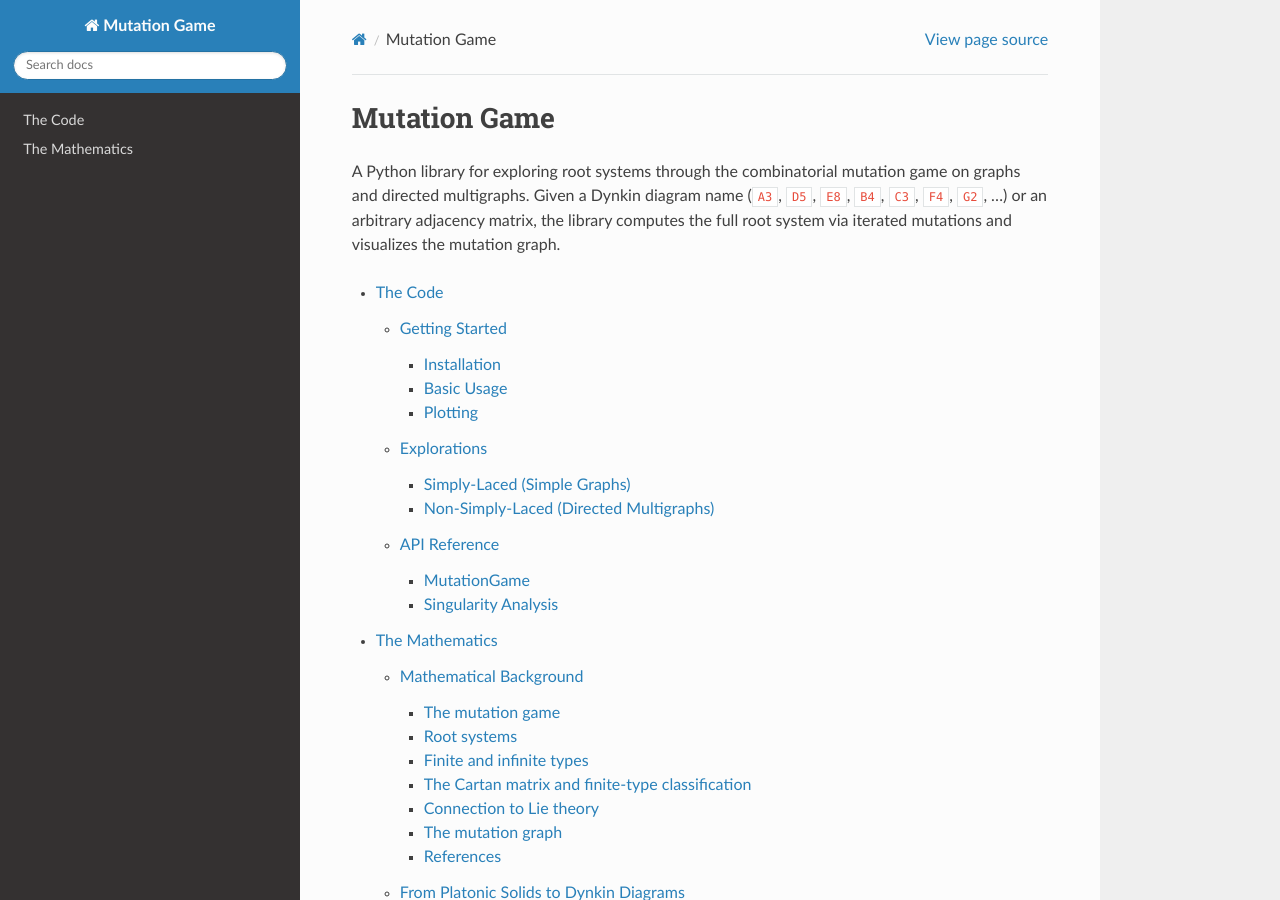
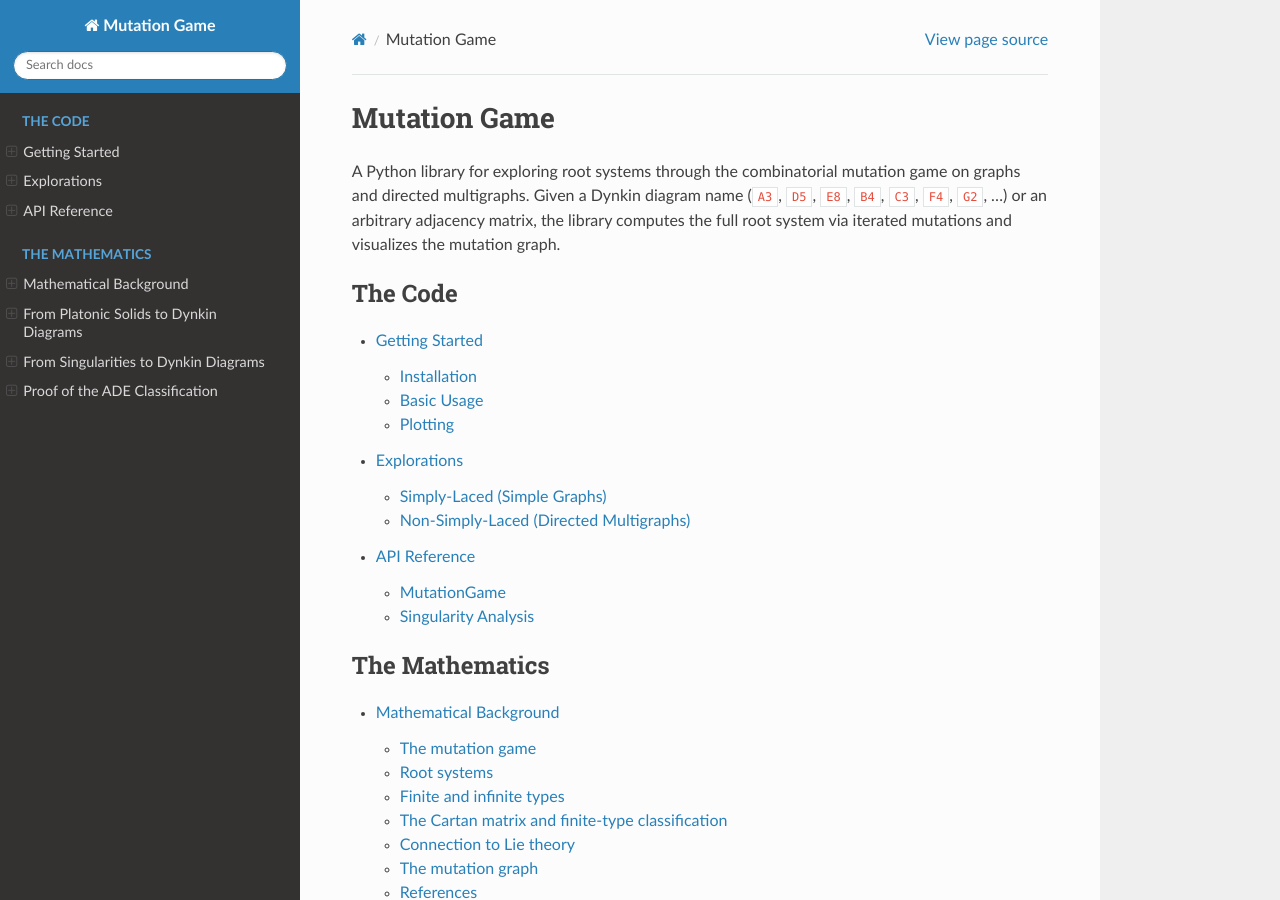
Before and after one commit to andreacortis/mutation_game, a Sphinx documentation site: the page built from docs/index.rst, in a window 1280 px wide and 900 px high. Built offline with Sphinx 7.4.7 and the Read the Docs theme 3.1.0, drawn with Linux system fonts in a browser that asks for light colours.

Commit message:
Use captioned toctrees for collapsible sidebar sections
Revert to two toctrees with :caption: (The Code, The Mathematics)
which the RTD theme renders as collapsible sidebar sections.
Enable navigation_depth: 3 and collapse_navigation: False.
Remove orphaned code.rst and mathematics.rst.

Co-Authored-By: Claude Opus 4.6 (1M context) <noreply@anthropic.com>

```diff
--- a/docs/conf.py
+++ b/docs/conf.py
@@ -8,6 +8,10 @@ extensions = [
 ]
 
 html_theme = "sphinx_rtd_theme"
+html_theme_options = {
+    "collapse_navigation": False,
+    "navigation_depth": 3,
+}
 html_static_path = ["_static"]
 
 import os, sys
--- a/docs/index.rst
+++ b/docs/index.rst
@@ -8,7 +8,18 @@ adjacency matrix, the library computes the full root system via iterated
 mutations and visualizes the mutation graph.
 
 .. toctree::
-   :maxdepth: 3
+   :maxdepth: 2
+   :caption: The Code
 
-   code
-   mathematics
+   getting_started
+   explorations
+   api
+
+.. toctree::
+   :maxdepth: 2
+   :caption: The Mathematics
+
+   background
+   platonic_solids
+   singularities
+   classification_proof
```
Also changed, not shown: docs/code.rst (deleted, +0 -9 lines), docs/mathematics.rst (deleted, +0 -10 lines).
